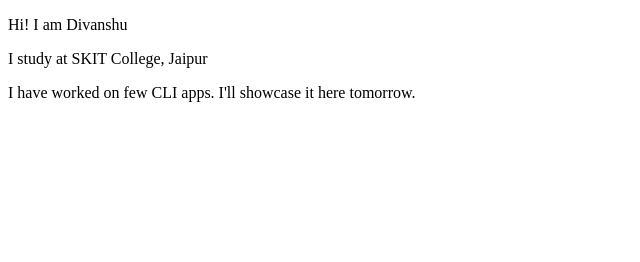
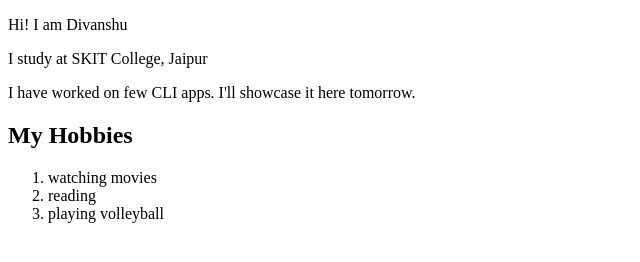
Before and after one commit to divanshuagarwal321/divanshuagarwal-portfolio, a plain HTML site: page index.html in a window 1280 px wide. Shown: the whole page, without its empty margins (0-640 px from the left). Drawn offline with Linux system fonts and the light colour scheme.

Commit message:
update : added hobbies

```diff
--- a/index.html
+++ b/index.html
@@ -1,15 +1,27 @@
 <!DOCTYPE html>
 <html lang="en">
+
 <head>
     <meta charset="UTF-8">
     <meta http-equiv="X-UA-Compatible" content="IE=edge">
     <meta name="viewport" content="width=device-width, initial-scale=1.0">
     <title>Divanshu's Portfolio Website</title>
 </head>
+
 <body>
     <p>Hi! I am Divanshu</p>
     <p>I study at SKIT College, Jaipur</p>
 
     <p>I have worked on few CLI apps. I'll showcase it here tomorrow.<p>
+
+            <p>
+                <h2>My Hobbies</h2>
+                <ol>
+                    <li>watching movies</li>
+                    <li>reading</li>
+                    <li>playing volleyball</li>
+                </ol>
+            </p>
 </body>
+
 </html>
```
